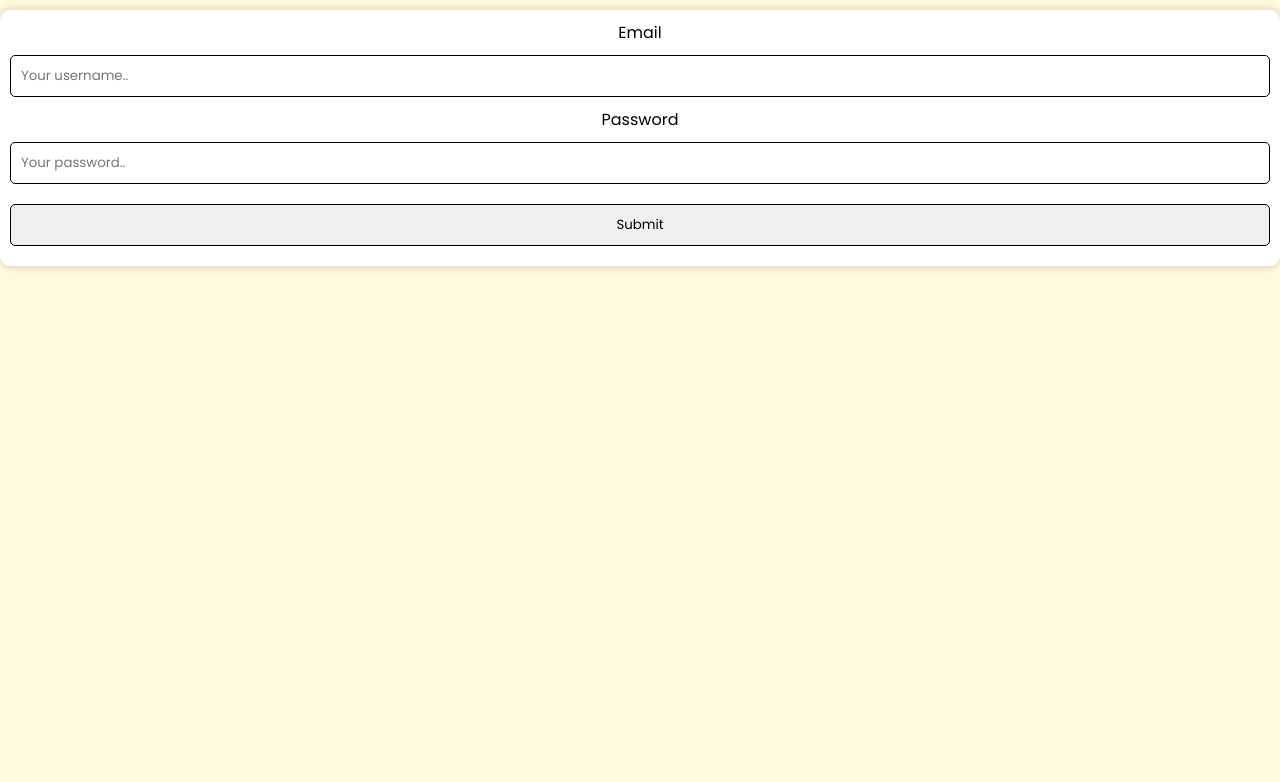
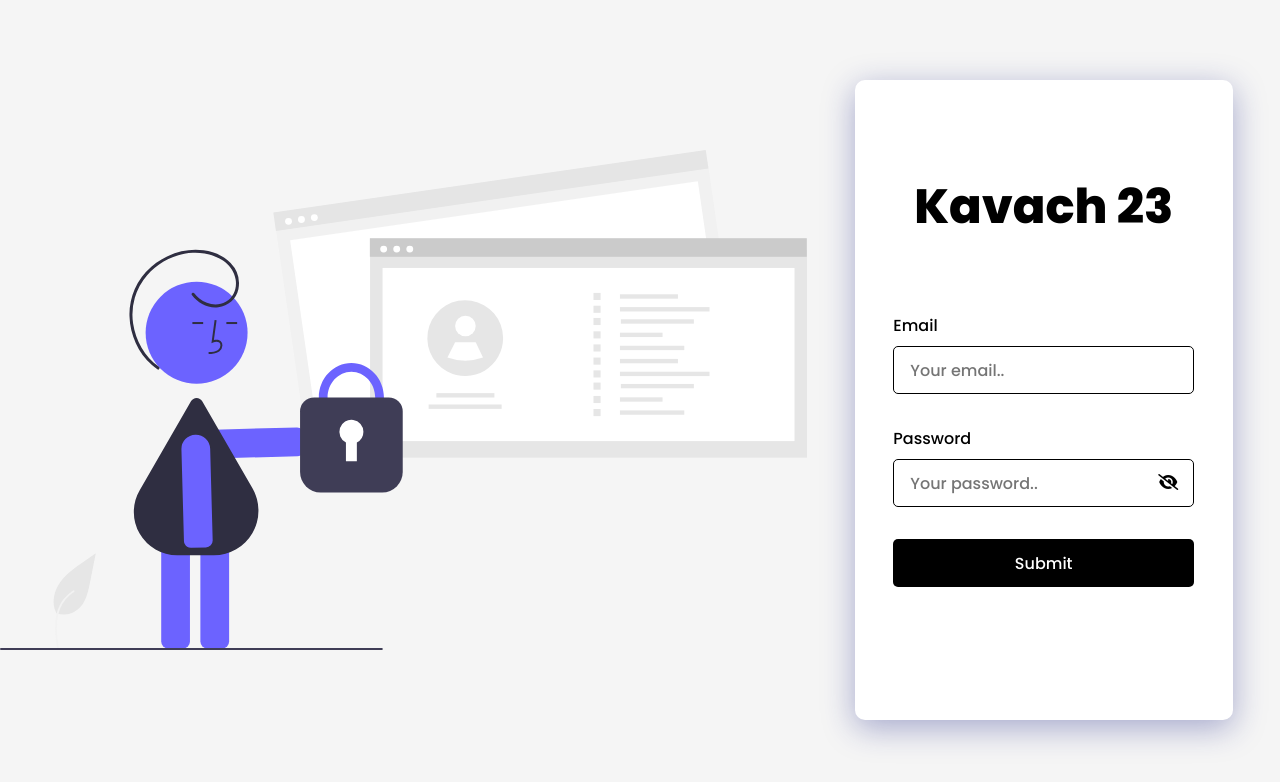
Before and after one commit to QuadraFour/cctv-analysis-frontend, a React (Vite) app: page /login in a window 1280 px wide. Shown: the top 782 px of the page. Built offline with nearby package versions, Linux system fonts and the light colour scheme; no server answers.

Commit message:
UI changes

```diff
--- a/package.json
+++ b/package.json
@@ -12,6 +12,7 @@
   "dependencies": {
     "axios": "^1.3.6",
     "jsonwebtoken": "^9.0.0",
+    "mdb-react-ui-kit": "^6.0.0",
     "react": "^18.2.0",
     "react-dom": "^18.2.0",
     "react-jwt": "^1.1.8",
@@ -21,10 +22,12 @@
     "@types/react": "^18.0.28",
     "@types/react-dom": "^18.0.11",
     "@vitejs/plugin-react": "^4.0.0",
+    "autoprefixer": "^10.4.14",
     "eslint": "^8.38.0",
     "eslint-plugin-react": "^7.32.2",
     "eslint-plugin-react-hooks": "^4.6.0",
     "eslint-plugin-react-refresh": "^0.3.4",
+    "postcss": "^8.4.23",
     "vite": "^4.3.2"
   }
 }
--- a/src/App.jsx
+++ b/src/App.jsx
@@ -1,7 +1,6 @@
-import Navbar from "./components/Navbar/Navbar";
 import { useEffect, useState } from "react";
 import axios from "axios";
-import Home from "./components/Home/Home";
+import Home from "./Pages/Home/Home";
 import LoginForm from "./Pages/Login/LoginForm";
 import SignupForm from "./Pages/Register/SignupForm";
 import {
--- a/src/components/Home/Home.css
+++ b/src/Pages/Home/Home.css
@@ -1,9 +1,9 @@
 table{
-    width: 100%;
     border-collapse: collapse;
     border: 1px solid #000;
     margin: 0 auto;
     margin-top: 20px;
+    overflow-x: scroll;
 }
 table tr th{
     border: 1px solid #000;
@@ -22,3 +22,15 @@ table tr td{
     padding: 20px;
     margin-top: 20px;
 }
+
+@media screen and (max-width: 900px) {
+    .home{
+        padding: 10px;
+    }
+    table tr th{
+        font-size: 12px;
+    }
+    table tr td{
+        font-size: 12px;
+    }
+}
--- a/src/Pages/Login/LoginForm.css
+++ b/src/Pages/Login/LoginForm.css
@@ -1,39 +1,128 @@
-form{
+.login{
+    display: flex;
+    height:100vh;
+    flex-direction:row-reverse;
+    align-items: center;
+    justify-content: center;
+}
+.right{
     width: 100%;
+    position: relative;
+    height: 100%;
+    background-color: #f5f5f5;
     display: flex;
     flex-direction: column;
     align-items: center;
     justify-content: center;
-    margin-top: 10px;
-    margin-bottom: 10px;
-    padding: 10px;
+}
+.title{
+    display: flex;
+    margin-bottom: 6rem;
+    font-size: 3rem;
+    font-weight: 700;
+    color: #000;
+}
+.left{
+    width: 100%;
+    height: 100%;
+    background-color: #f5f5f5;
+    display: flex;
+    flex-direction: column;
+    align-items: center;
+    justify-content: center;
+}
+form{
+    width: 80%;
+    height: 80%;
+    background-color: #fff;
     border-radius: 10px;
-    background-color: #fff;
-    box-shadow: 0 0 10px 0 rgba(0,0,0,0.2);
-    -webkit-box-shadow: 0 0 10px 0 rgba(0,0,0,0.2);
-    -moz-box-shadow: 0 0 10px 0 rgba(0,0,0,0.2);
+    display: flex;
+    flex-direction: column;
+    align-items: center;
+    justify-content: center;
+}
+form h1{
+    font-size: 2rem;
+    font-weight: 500;
+    color: #000;
+    margin-bottom: 1rem;
 }
 form input{
-    width: 100%;
-    padding: 10px;
-    margin: 10px;
+    width: 80%;
+    height: 3rem;
     border: 1px solid #000;
     border-radius: 5px;
-    outline: none;
+    margin-bottom: 2rem;
+    padding-left: 1rem;
+    font-size: 1rem;
+    font-weight: 500;
+    color: #000;
 }
 form button{
-    width: 100%;
-    padding: 10px;
-    margin: 10px;
+    width: 80%;
+    height: 3rem;
     border: none;
     border-radius: 5px;
-    outline: none;
+    margin-bottom: 1rem;
+    font-size: 1rem;
+    font-weight: 500;
+    color: #fff;
     background-color: #000;
-    color: #fff;
     cursor: pointer;
 }
 form button:hover{
+    cursor:pointer;
+    opacity: 0.8;
+}
+
+
+form{
+    box-shadow: 0 8px 32px 0 rgba(31, 38, 135, 0.37);
+    backdrop-filter: blur(4px);
+    -webkit-backdrop-filter: blur(4px);
+    border-radius: 10px;
+    border: 1px solid rgba(255, 255, 255, 0.18);
+}
+label{
+    font-size: 1rem;
+    font-weight: 500;
+    color: #000;
+    margin-bottom: 0.5rem;
+}
+
+
+label{
+    width: 80%;
+    display: flex;
+    align-items: center;
+    justify-content: flex-start;
+}
+.password-field{
+    width:80%;
+    position: relative;
+}
+.password-field input{
+    width: 100%;
     background-color: #fff;
-    color: #000;
-    border: 1px solid #000;
 }
+.password-field i{
+    position: absolute;
+    right: 0;
+    top: 0;
+    margin-top: 15px;
+    margin-right: 1rem;
+    cursor: pointer;
+}
+@media screen and (max-width: 768px){
+    .login{
+        flex-direction: column;
+    }
+    .right{
+        width: 100%;
+        height: 50%;
+    }
+    .left{
+        width: 100%;
+        height: 50%;
+    }
+}
--- a/src/Pages/Login/LoginForm.jsx
+++ b/src/Pages/Login/LoginForm.jsx
@@ -1,64 +1,88 @@
-import './LoginForm.css';
-import { useState } from 'react';
-import {useNavigate} from 'react-router-dom';
-import {decodeToken} from "react-jwt";
+import "./LoginForm.css";
+import { useState } from "react";
+import { useNavigate } from "react-router-dom";
+import { decodeToken } from "react-jwt";
+import lockIMG from "../../assets/undraw_safe_re_kiil.svg";
 function LoginForm() {
-  const [email, setEmail] = useState('');
-  const [password, setPassword] = useState('');
+  const [email, setEmail] = useState("");
+  const [password, setPassword] = useState("");
+  const [show, setShow] = useState(false);
   const navigate = useNavigate();
 
   const handleSubmit = async (e) => {
     e.preventDefault();
-    const res= await fetch('http://localhost:8000/login', {
-      method: 'POST',
+    const res = await fetch("http://localhost:8000/login", {
+      method: "POST",
       headers: {
-        'Content-Type': 'application/json',
+        "Content-Type": "application/json",
       },
       body: JSON.stringify({
         email,
-        password
+        password,
       }),
     });
+    setEmail("");
+    setPassword("");
+    setShow(false);
     const data = await res.json();
-    if(data.user){
-      localStorage.setItem('token',data.user);
-      const user=decodeToken(data.user);
-      if(user.role==='admin'){
-        navigate('/home');
-      }
-      else{
+    console.log(data);
+
+    if (data.user) {
+      localStorage.setItem("token", data.user);
+      const user = decodeToken(data.user);
+      if (user.role === "admin") {
+        navigate("/home");
+      } else {
         alert("You are not authorized to view this page");
-        navigate('/login');
+        navigate("/login");
       }
     }
-    else{
-      alert("Login Failed");
+    if (data.status === "fail") {
+      alert("Invalid credentials");
+      return;
     }
-    console.log(data);
   };
+
+  const showPassword=()=>{
+    setShow(!show);
+
+  }
+
+
   return (
-    <div>
+    <div className="login">
+      <div className="right">
         <form onSubmit={handleSubmit}>
+          <h1 className="title">Kavach 23</h1>
           <label htmlFor="email">Email</label>
           <input
             type="email"
             id="email"
             name="email"
             value={email}
-          placeholder="Your username.."
+            placeholder="Your email.."
             onChange={(e) => setEmail(e.target.value)}
           />
           <label htmlFor="password">Password</label>
+          <div className="password-field">
             <input
-          type="password"
+              type={show ? "text" : "password"}
               id="password"
               value={password}
               name="password"
               placeholder="Your password.."
               onChange={(e) => setPassword(e.target.value)}
-        />
-        <input type="submit" value="Submit" />
+            ></input>{" "}
+            <i className={show ? "fa-solid fa-eye" : "fa-solid fa-eye-slash" } onClick={showPassword}></i>
+          </div>
+          <button type="submit" value="Submit">
+            Submit
+          </button>
         </form>
+      </div>
+      <div className="left">
+        <img src={lockIMG} alt="" />
+      </div>
     </div>
   );
 }
--- a/src/Pages/Register/SignupForm.jsx
+++ b/src/Pages/Register/SignupForm.jsx
@@ -1,14 +1,16 @@
 import "./Signup.css";
 import React from "react";
 import { useState } from "react";
+import { Navigate, useNavigate } from "react-router-dom";
 function SignupForm() {
   const [name, setName] = useState("");
   const [password, setPassword] = useState("");
   const [email, setEmail] = useState("");
   const [role, setRole] = useState("");
+  const navigate = useNavigate();
   const registerUser = async (e) => {
     e.preventDefault();
-    const res = fetch("http://localhost:8000/register", {
+    const res = await fetch("http://localhost:8000/signup", {
       method: "POST",
       headers: {
         "Content-Type": "application/json",
@@ -17,13 +19,20 @@ function SignupForm() {
         name,
         password,
         email,
+        role,
       }),
     });
+
     const data = await res.json();
-    console.log(data);
+    if (data.status === "success") {
+      alert("User registered successfully");
+      navigate("/login");
+    } else {
+      alert("User registration failed");
+    }
   };
   return (
-    <div>
+    <>
       <form onSubmit={registerUser}>
         <label htmlFor="name">Username</label>
         <input
@@ -50,14 +59,29 @@ function SignupForm() {
           onChange={(e) => setEmail(e.target.value)}
         />
 
-        <label htmlFor="role">Role</label>
-        <select id="role" name="role" onChange={(e) => setRole(e.target.value)}>
-          <option value="user">User</option>
-          <option value="admin">Admin</option>
-        </select>
+        <label htmlFor="role">User</label>
+        <input
+          type="radio"
+          name="role"
+          value="user"
+          checked={role === "user"}
+          onChange={(e) => {
+            setRole(e.target.value);
+          }}
+        />
+        <label htmlFor="role">Admin</label>
+        <input
+          type="radio"
+          name="role"
+          value="admin"
+          checked={role === "admin"}
+          onChange={(e) => {
+            setRole(e.target.value);
+          }}
+        />
         <button type="submit">Submit</button>
       </form>
-    </div>
+    </>
   );
 }
 
--- a/src/components/Home/Home.jsx
+++ /dev/null
@@ -1,86 +0,0 @@
-/* eslint-disable react/prop-types */
-import "./Home.css";
-import React from "react";
-function Home({ data }) {
-  const navigate = useNavigate();
-  const incident = data;
-  // useEffect(() => {
-  //   const token=localStorage.getItem('token');
-  //   if(token){
-  //     const user=decodeToken(token);
-  //     if(!user){
-  //       navigate('/login');
-  //     }
-  //     else{
-  //       if(user.role!=='admin'){
-  //         alert("You are not authorized to view this page");
-  //         navigate('/login');
-  //       }
-  //     }
-  //   }
-
-  // }, []);
-
-
-
-  function formatDate(date) {
-    let formattedDate = new Date(date);
-    if (date == "") return "";
-
-    return (
-      formattedDate.getDate().toString().padStart(2, 0) +
-      "/" +
-      (formattedDate.getMonth() + 1).toString().padStart(2, 0) +
-      "/" +
-      formattedDate.getFullYear() +
-      "  " +
-      formattedDate.getHours() +
-      ":" +
-      formattedDate.getMinutes() +
-      ":" +
-      formattedDate.getSeconds().toString().padStart(2, "0")
-    );
-  }
-  const rows = incident.map((el) => (
-    <tr key={el._id}>
-      <td>{el._id}</td>
-      <td style={{ textTransform: "uppercase" }}>{el.type}</td>
-      <td style={{ textTransform: "uppercase" }}>{el.levelOfAlert}</td>
-      <td>
-        <a
-          href={`https://www.google.com/maps/place/${el.location.coordinates[1]},${el.location.coordinates[0]}`}
-          target="_blank" rel="noreferrer"
-        >
-          {el.locality}
-        </a>
-      </td>
-      <td>{el.location.coordinates[0]}</td>
-      <td>{el.location.coordinates[1]}</td>
-      <td>{formatDate(el.time)}</td>
-    </tr>
-  ));
-
-  return (
-    <div className="home">
-      <center>
-        <h1 style={{ marginTop: "100px" }}>Incident Data</h1>
-      </center>
-      <table>
-        <thead>
-          <tr>
-            <th>Incident ID</th>
-            <th>Incident Type</th>
-            <th>Level of alert</th>
-            <th>Incident Locality</th>
-            <th>Longitude</th>
-            <th>Latitude</th>
-            <th>Incident Time</th>
-          </tr>
-        </thead>
-        <tbody>{rows}</tbody>
-      </table>
-    </div>
-  );
-}
-
-export default Home;
```
Also changed, not shown: src/Pages/Home/Home.jsx (added, +106 -0 lines), src/components/Login/LoginForm.jsx (deleted, +0 -35 lines), src/assets/undraw_safe_re_kiil.svg (added), 1 other file (tests, documents, lock files or other folders). Lines whose indentation alone changed are shown as unchanged.
